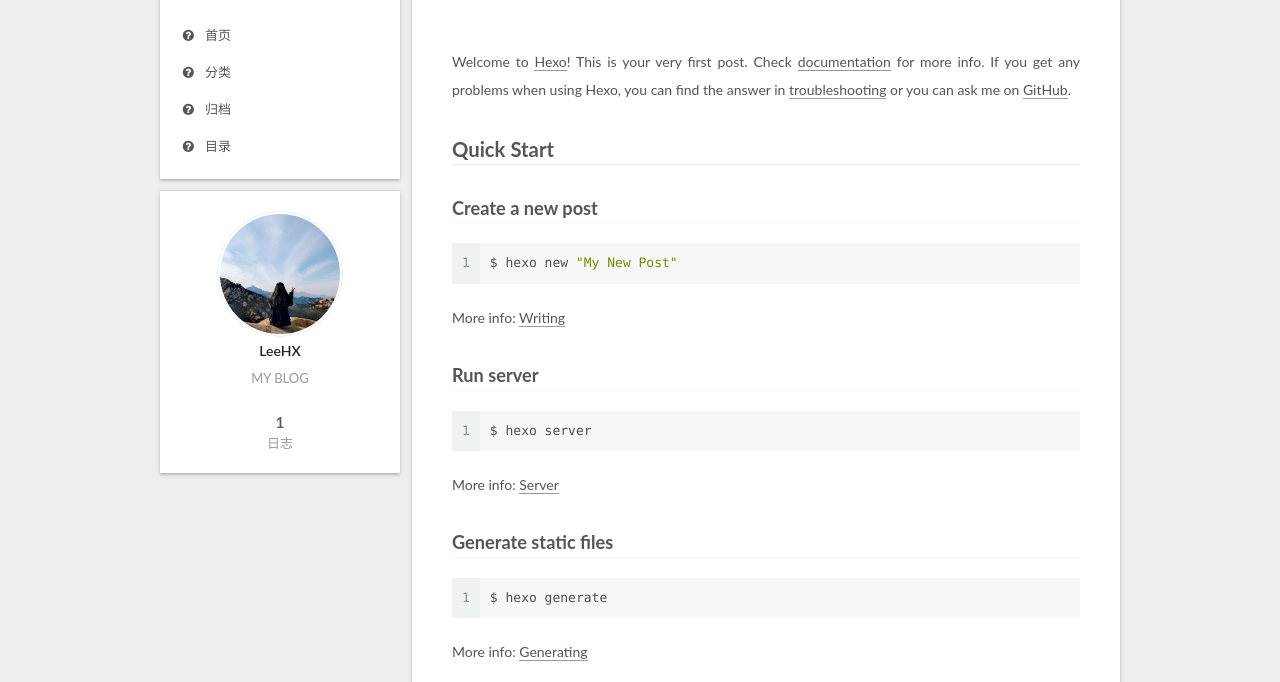
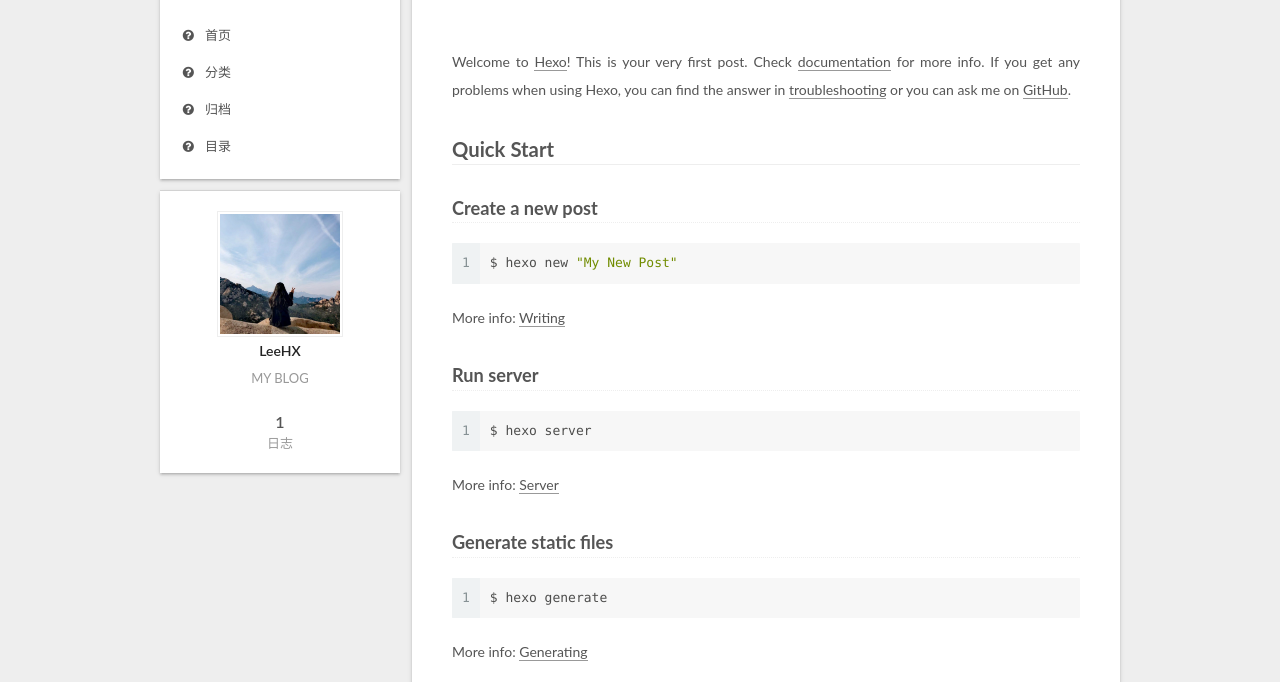
Before and after one commit to ReKarma/ReKarma.github.io, a plain HTML site: page index.html in a window 1280 px wide. Shown: the part 118-800 px from the top of the page. Drawn offline with Linux system fonts and the light colour scheme.

Commit message:
Site updated: 2019-05-12 01:06:54

```diff
--- a/css/main.css
+++ b/css/main.css
@@ -1742,9 +1742,6 @@ pre .javascript .function {
   max-width: 120px;
   height: auto;
   border: 1px solid #eee;
-  border-radius: 50%;
-  -webkit-border-radius: 50%;
-  -moz-border-radius: 50%;
 }
 .site-author-name {
   margin: 0;
@@ -1826,7 +1823,7 @@ pre .javascript .function {
   width: 4px;
   height: 4px;
   border-radius: 50%;
-  background: #8fffff;
+  background: #f040cf;
 }
 .links-of-blogroll {
   font-size: 13px;
```
